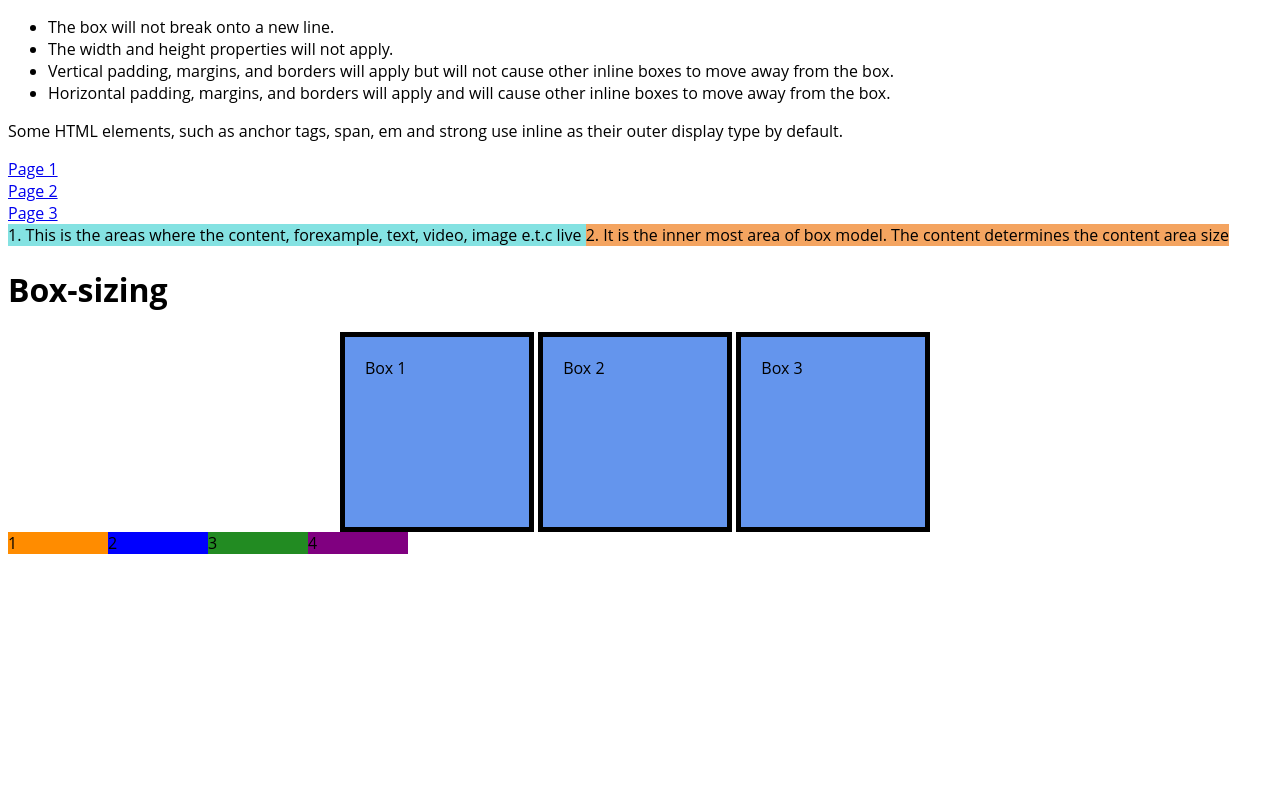
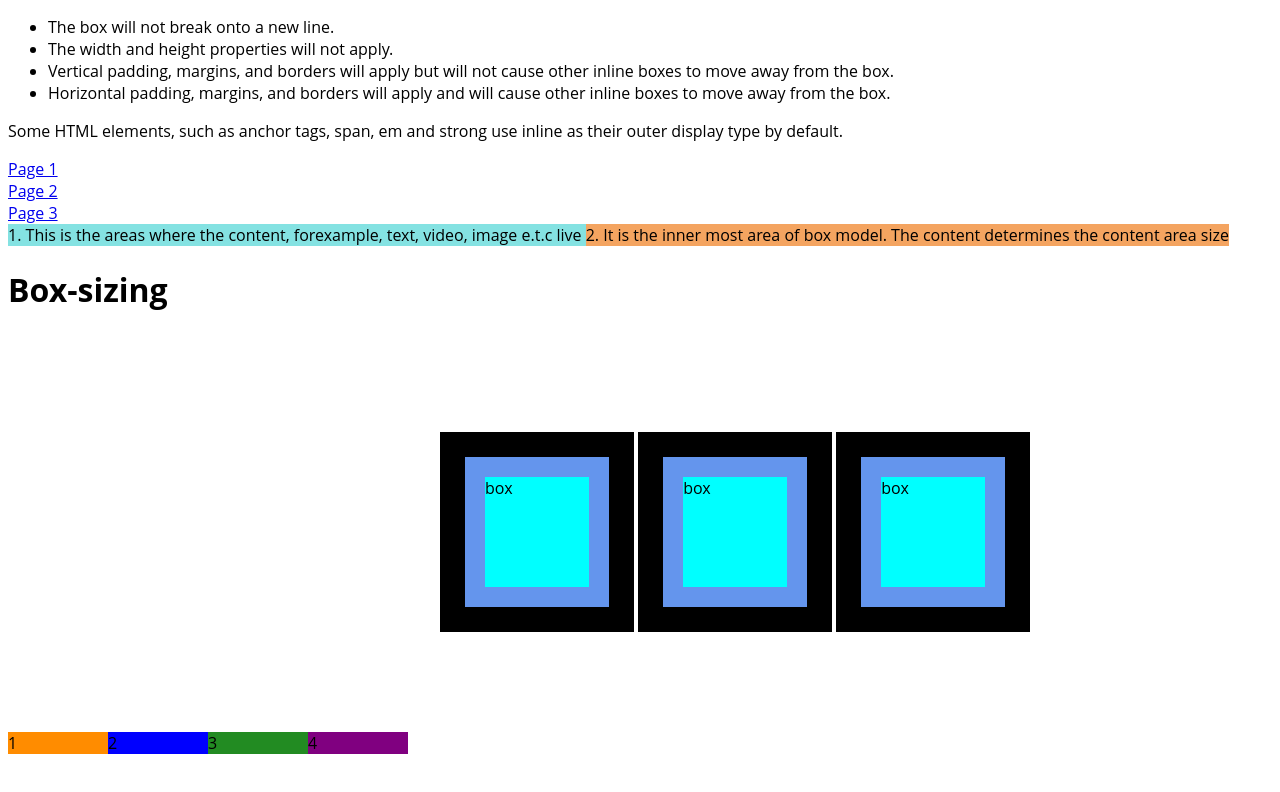
Before and after one commit to Jitpomi/CSS-Basics, a plain HTML site: page box-model.html in a window 1280 px wide. Shown: the part 1487-2279 px from the top of the page. Before the commit the page ends 2091 px from the top, so only its background shows below. Drawn offline with Linux system fonts and the light colour scheme.

Commit message:
added css

```diff
--- a/box-model.html
+++ b/box-model.html
@@ -49,6 +49,7 @@
 
         .row {
             width: 100%;
+            padding: 100px;
         }
 
         .col {
@@ -56,7 +57,7 @@
             background-color: cornflowerblue;
             width: 32.3333%;
             height: 200px;
-            border: 5px solid black;
+            border: 25px solid black;
             padding: 20px;
             box-sizing: border-box;
         }
@@ -69,6 +70,7 @@
 
         .box {
             width: 100px;
+            /* display: inline-block; */
         }
 
         .box-blue {
@@ -149,9 +151,15 @@
 
     <main class="parent-container">
         <div class="row">
-            <div class="col">Box 1</div>
-            <div class="col">Box 2</div>
-            <div class="col">Box 3</div>
+            <div class="col">
+                <div style="background-color: aqua;height: 100%;">box </div>
+            </div>
+            <div class="col">
+                <div style="background-color: aqua;height: 100%;">box </div>
+            </div>
+            <div class="col">
+                <div style="background-color: aqua;height: 100%;">box </div>
+            </div>
         </div>
     </main>
 
```
